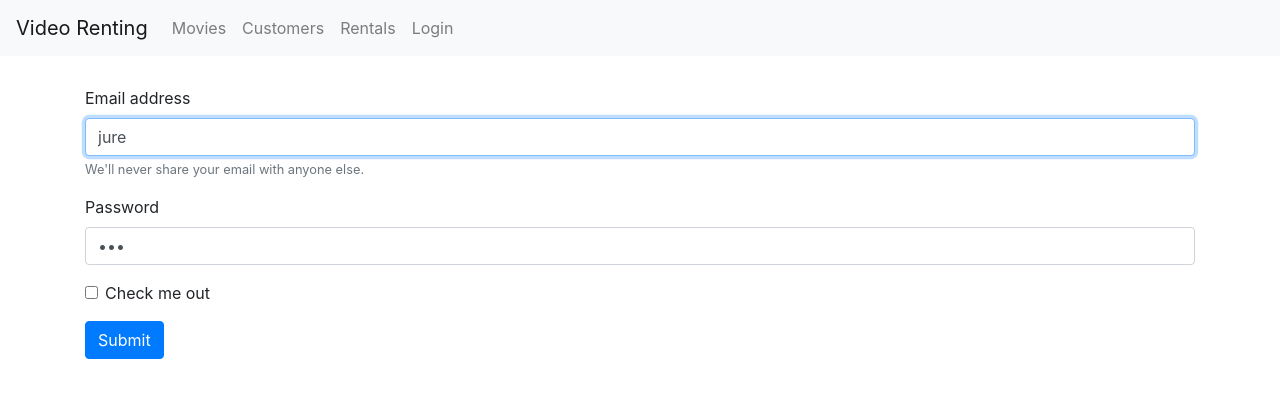
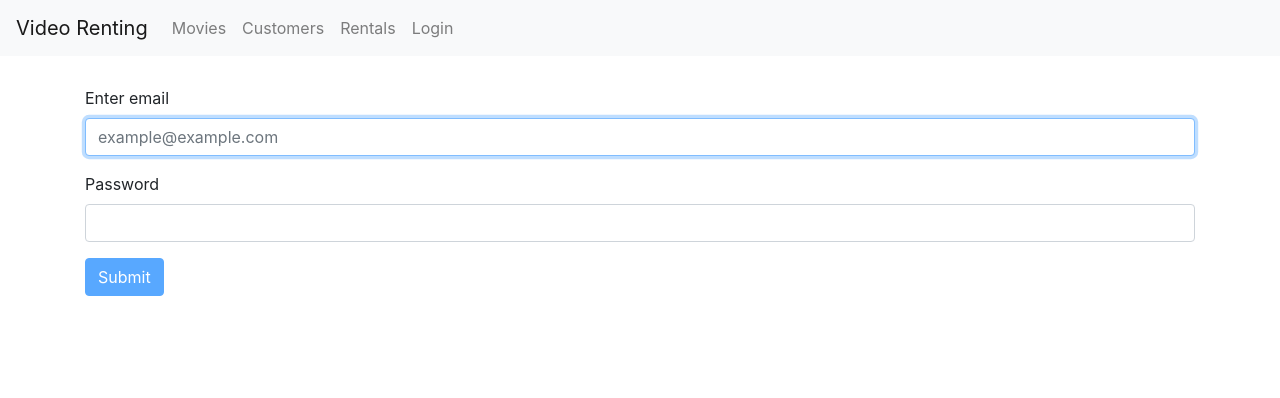
Before and after one commit to jurezu/video-renting-app-frontend, a React (Create React App) app: page /login in a window 1280 px wide. Shown: the top 398 px of the page. Built offline with nearby package versions, Linux system fonts and the light colour scheme.

Commit message:
login form, validation

```diff
--- a/package.json
+++ b/package.json
@@ -8,6 +8,8 @@
     "@fortawesome/react-fontawesome": "^0.1.7",
     "bootstrap": "^4.3.1",
     "font-awesome": "^4.7.0",
+    "joi": "^14.3.1",
+    "joi-browser": "^13.4.0",
     "lodash": "^4.17.15",
     "prop-types": "^15.7.2",
     "react": "^16.11.0",
--- /dev/null
+++ b/src/components/common/input.jsx
@@ -0,0 +1,31 @@
+import React from "react";
+import Form from "react-bootstrap/Form";
+import Alert from "react-bootstrap/Alert";
+
+const Input = ({
+  name,
+  label,
+  value,
+  onChange,
+  type,
+  placeholder,
+  autoFocus,
+  error
+}) => {
+  return (
+    <Form.Group controlId={name}>
+      <Form.Label>{label}</Form.Label>
+      <Form.Control
+        value={value}
+        onChange={onChange}
+        autoFocus={autoFocus}
+        name={name}
+        type={type}
+        placeholder={placeholder}
+      />
+      {error && <Alert variant="danger">{error}</Alert>}
+    </Form.Group>
+  );
+};
+
+export default Input;
--- a/src/components/forms/loginForm.jsx
+++ b/src/components/forms/loginForm.jsx
@@ -1,53 +1,91 @@
 import React, { Component } from "react";
+import Input from "../common/input";
 import { Form, Button } from "react-bootstrap";
+import Joi from "joi-browser";
 
 class LoginForm extends Component {
   state = {
-    account: { username: "jure", password: "pas" }
+    account: { username: "", password: "" },
+    errors: {}
+  };
+
+  schema = {
+    username: Joi.string()
+      .required()
+      .label("Username"),
+    password: Joi.string()
+      .required()
+      .label("Password")
+  };
+
+  validate = () => {
+    let errors = {};
+    const options = { abortEarly: false };
+    const { error } = Joi.validate(this.state.account, this.schema, options);
+    if (!error) return null;
+    error.details.map(e => {
+      errors[e.path[0]] = e.message;
+    });
+    return errors;
+  };
+
+  validateProperty = ({ name, value }) => {
+    let errors = {};
+    const options = { abortEarly: false };
+    const obj = { [name]: value };
+    const schema = { [name]: this.schema[name] };
+    const { error } = Joi.validate(obj, schema, options);
+    return error ? error.details[0].message : null;
   };
 
   handleSubmit = event => {
     event.preventDefault();
+    const errors = this.validate();
+    this.setState({ errors: errors || {} });
+
+    if (errors) return;
+
+    // else call the server
   };
 
   handleChange = ({ currentTarget: input }) => {
+    const errors = { ...this.state.errors };
+    const errorMessage = this.validateProperty(input);
+    if (errorMessage) errors[input.name] = errorMessage;
+    else delete errors[input.name];
+
     const account = { ...this.state.account };
     account[input.name] = input.value;
-    this.setState({ account });
+    this.setState({ account, errors });
   };
+
   render() {
     const { password, username } = this.state.account;
+    const { errors } = this.state;
     return (
       <Form onSubmit={this.handleSubmit}>
-        <Form.Group controlId="formBasicEmail">
-          <Form.Label>Email address</Form.Label>
-          <Form.Control
-            value={username}
-            onChange={this.handleChange}
-            autoFocus
-            name="username"
-            type="email"
-            placeholder="Enter email"
-          />
-          <Form.Text className="text-muted">
-            We'll never share your email with anyone else.
-          </Form.Text>
-        </Form.Group>
+        <Input
+          onChange={this.handleChange}
+          name="username"
+          value={username}
+          type="text"
+          label="Enter email"
+          autoFocus={true}
+          placeholder={"example@example.com"}
+          error={errors.username}
+        ></Input>
 
-        <Form.Group controlId="formBasicPassword">
-          <Form.Label>Password</Form.Label>
-          <Form.Control
-            name="password"
-            value={password}
-            onChange={this.handleChange}
-            type="password"
-            placeholder="Password"
-          />
-        </Form.Group>
-        <Form.Group controlId="formBasicCheckbox">
-          <Form.Check type="checkbox" label="Check me out" />
-        </Form.Group>
-        <Button variant="primary" type="submit">
+        <Input
+          onChange={this.handleChange}
+          name="password"
+          value={password}
+          type="password"
+          label="Password"
+          autoFocus={false}
+          error={errors.password}
+        ></Input>
+
+        <Button variant="primary" disabled={this.validate()}>
           Submit
         </Button>
       </Form>
```
Also changed, not shown: 1 other file (tests, documents, lock files or other folders).
